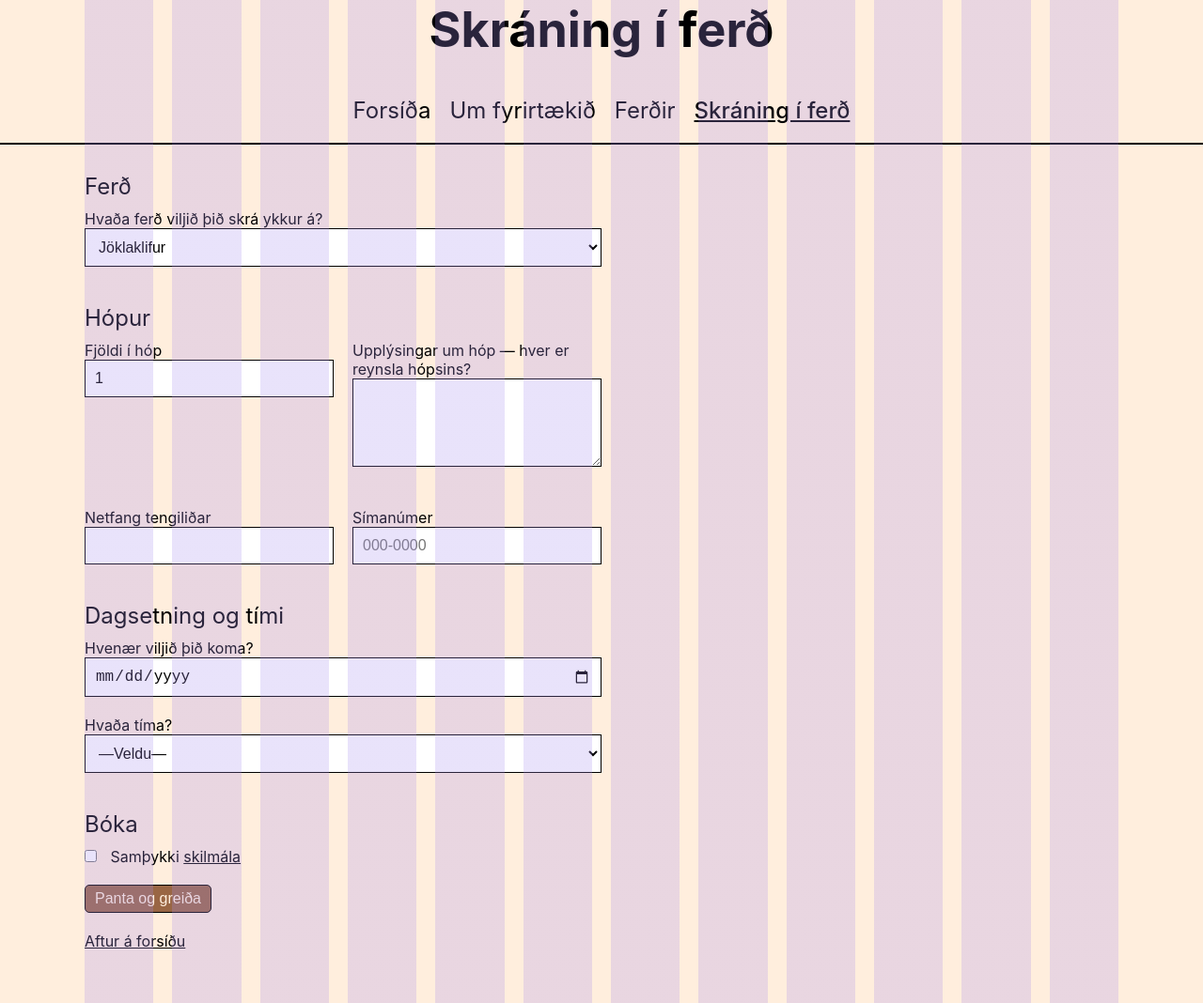
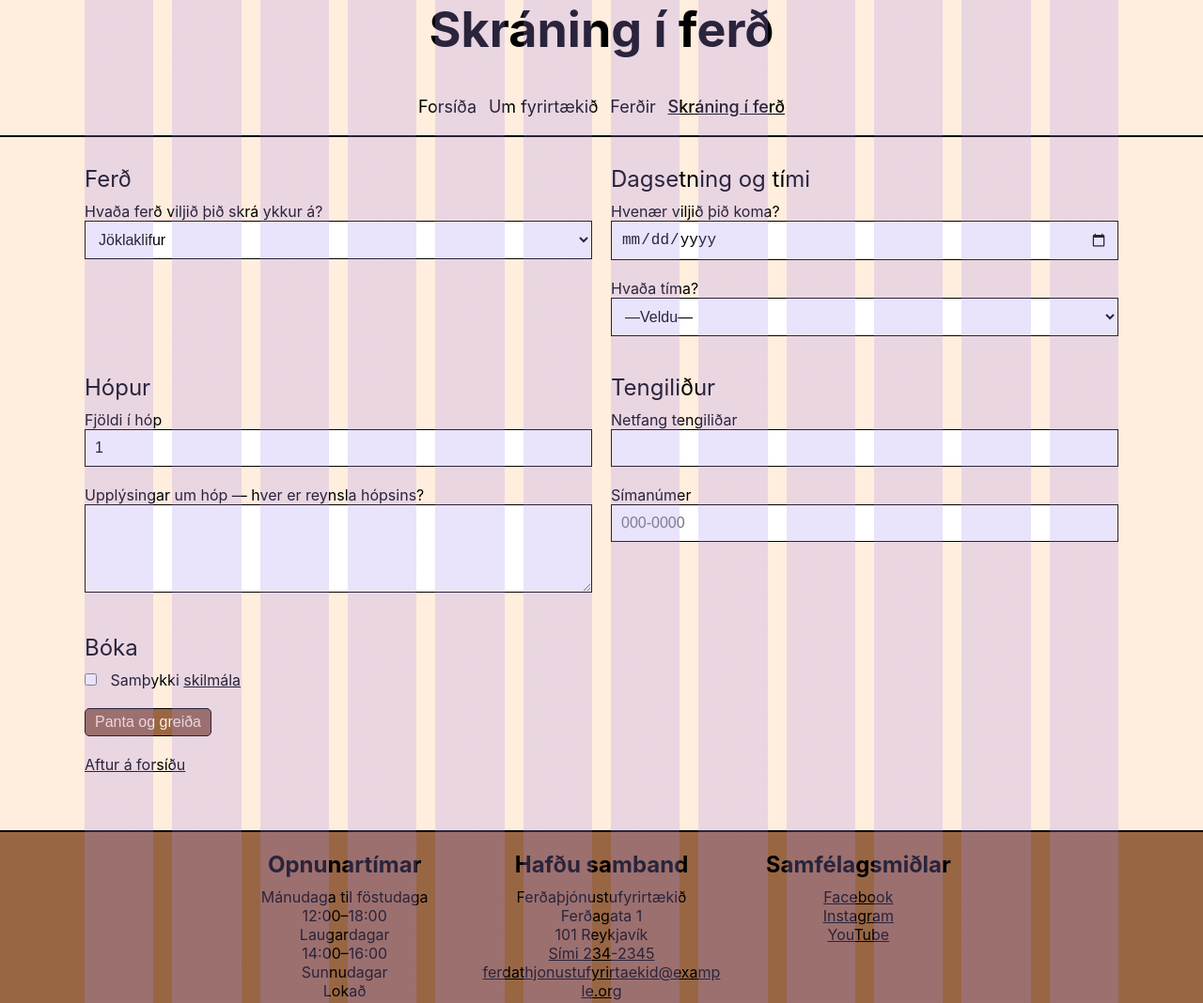
Before and after one commit to Thorsteinn-H/vefforritun-1-verkefni-3, a website: page sidur/skraning.html in a window 1280 px wide. Shown: the top 1068 px of the page at 94% size. Drawn offline with Linux system fonts and the light colour scheme; a web font is replaced by a local one.

Commit message:
klara verkefni 3

```diff
--- a/sidur/skraning.html
+++ b/sidur/skraning.html
@@ -33,7 +33,7 @@
 
       <main id="efni">
         <form method="get" action=".">
-          <fieldset>
+          <fieldset class="form-ferd">
             <legend>Ferð</legend>
             <div>
               <label for="ferd">Hvaða ferð viljið þið skrá ykkur á?</label>
@@ -50,7 +50,24 @@
             </div>
           </fieldset>
 
-          <fieldset>
+          <fieldset class="form-dagsetning">
+            <legend>Dagsetning og tími</legend>
+            <div>
+              <label for="dagsetning">Hvenær viljið þið koma?</label>
+              <input type="date" id="dagsetning" name="dagsetning" />
+            </div>
+            <div>
+              <label for="timi">Hvaða tíma?</label>
+              <select id="timi" name="timi" required>
+                <option value="">—Veldu—</option>
+                <option value="fyrir-hadegi">Fyrir hádegi</option>
+                <option value="eftir-hadegi">Eftir hádegi</option>
+                <option value="kvold">Kvöld</option>
+              </select>
+            </div>
+          </fieldset>
+
+          <fieldset class="form-hopur">
             <legend>Hópur</legend>
             <div>
               <label for="hopur_fjoldi">Fjöldi í hóp</label>
@@ -76,6 +93,10 @@
                 required
               ></textarea>
             </div>
+          </fieldset>
+
+          <fieldset class="form-tengiliour">
+            <legend>Tengiliður</legend>
             <div>
               <label for="hopur_email">Netfang tengiliðar</label>
               <input
@@ -96,24 +117,7 @@
             </div>
           </fieldset>
 
-          <fieldset>
-            <legend>Dagsetning og tími</legend>
-            <div>
-              <label for="dagsetning">Hvenær viljið þið koma?</label>
-              <input type="date" id="dagsetning" name="dagsetning" />
-            </div>
-            <div>
-              <label for="timi">Hvaða tíma?</label>
-              <select id="timi" name="timi" required>
-                <option value="">—Veldu—</option>
-                <option value="fyrir-hadegi">Fyrir hádegi</option>
-                <option value="eftir-hadegi">Eftir hádegi</option>
-                <option value="kvold">Kvöld</option>
-              </select>
-            </div>
-          </fieldset>
-
-          <fieldset>
+          <fieldset class="form-boka">
             <legend>Bóka</legend>
             <div>
               <label>
@@ -131,6 +135,7 @@
       </main>
 
       <footer>
+        <div class="content">
           <section>
             <h2>Opnunartímar</h2>
             <dl>
@@ -165,11 +170,14 @@
                 <a href="https://www.facebook.com/HaskoliIslands/">Facebook</a>
               </li>
               <li>
-              <a href="https://www.instagram.com/haskoli_islands/">Instagram</a>
+                <a href="https://www.instagram.com/haskoli_islands/"
+                  >Instagram</a
+                >
               </li>
               <li><a href="https://www.youtube.com/user/HIvarp">YouTube</a></li>
             </ul>
           </section>
+        </div>
       </footer>
     </div>
   </body>
--- a/styles/cards.css
+++ b/styles/cards.css
@@ -24,6 +24,16 @@
   font-size: var(--font-size-card-title);
 }
 
+.card h2 .card-break {
+  display: block;
+}
+
+@media (width >= 500px) {
+  .card h2 .card-break {
+    display: inline;
+  }
+}
+
 .card .content {
   display: flex;
   flex-direction: column;
--- a/styles/form.css
+++ b/styles/form.css
@@ -39,16 +39,32 @@ fieldset input[type="checkbox"] {
 
 @media (width >= 700px) {
   form {
-    width: 50%;
+    grid-template-columns: repeat(2, minmax(0, 1fr));
+    width: 100%;
   }
 
-  form fieldset:nth-child(2) {
-    display: grid;
-    grid-template-columns: repeat(2, 1fr);
-    gap: var(--gutter);
+  .form-ferd {
+    grid-row: 1;
+    grid-column: 1;
   }
 
-  form fieldset:nth-child(2) legend {
+  .form-dagsetning {
+    grid-row: 1;
+    grid-column: 2;
+  }
+
+  .form-hopur {
+    grid-row: 2;
+    grid-column: 1;
+  }
+
+  .form-tengiliour {
+    grid-row: 2;
+    grid-column: 2;
+  }
+
+  .form-boka {
+    grid-row: 3;
     grid-column: 1 / -1;
   }
 }
--- a/styles/grid.css
+++ b/styles/grid.css
@@ -29,7 +29,7 @@ html::before {
   margin-right: auto;
   margin-left: auto;
   pointer-events: none;
-  content: '';
+  content: "";
   background-image: var(--grid-background-columns);
   background-size: var(--grid-background-width) 100%;
 }
--- a/styles/layout.css
+++ b/styles/layout.css
@@ -2,11 +2,13 @@
   display: grid;
   grid-template-rows: auto auto 1fr auto;
   gap: var(--spacing-triple);
+  min-width: 0;
   min-height: 100vh;
 }
 
 main {
   width: var(--width-offset);
+  min-width: 0;
   max-width: var(--max-width);
   margin: 0 auto;
 }
--- a/styles/nav.css
+++ b/styles/nav.css
@@ -15,16 +15,17 @@ nav {
 
 nav ul {
   display: flex;
-  gap: var(--gutter);
+  gap: clamp(0.35rem, 1vw, 1rem);
   justify-content: center;
-  width: 100%;
-  overflow: auto;
+  width: min(100%, 100vw);
+  overflow: hidden;
+  white-space: nowrap;
   list-style: none;
 }
 
 nav ul li {
   font-family: var(--font-family-nav);
-  font-size: var(--font-size-nav);
+  font-size: clamp(0.7rem, calc(100vw / 38), 1.125rem);
 }
 
 nav a {
@@ -41,8 +42,8 @@ nav strong {
   text-decoration: underline;
 }
 
-@media (width >= 500px) {
+@media (width >= 499px) {
   nav ul li {
-    font-size: var(--font-size-nav-large);
+    font-size: clamp(0.8rem, calc(100vw / 32), 1.125rem);
   }
 }
--- a/styles/tables.css
+++ b/styles/tables.css
@@ -2,6 +2,8 @@
 
 .ferdir-container {
   width: 100%;
+  min-width: 0;
+  max-width: 100%;
   overflow-x: auto;
 }
 
@@ -24,3 +26,10 @@ th {
 tr:nth-child(even) {
   background-color: var(--color-table-stripe);
 }
+
+@media (width >= 700px) {
+  table {
+    width: 100%;
+    min-width: 0;
+  }
+}
```
Also changed, not shown: index.html (+5 -2 lines), sidur/ferdir.html (+5 -1 lines), sidur/um.html (+5 -1 lines). Lines whose indentation alone changed are shown as unchanged.
